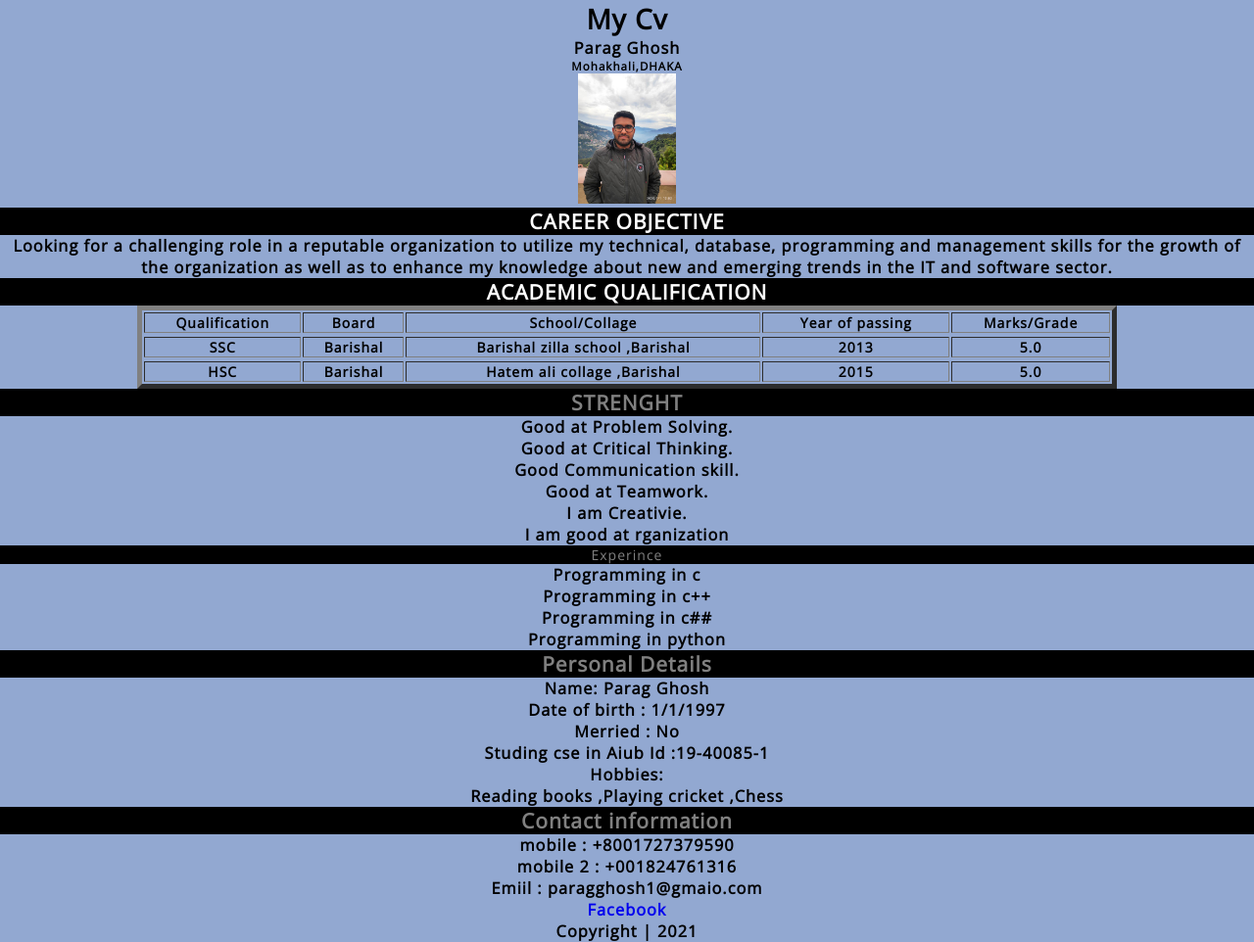
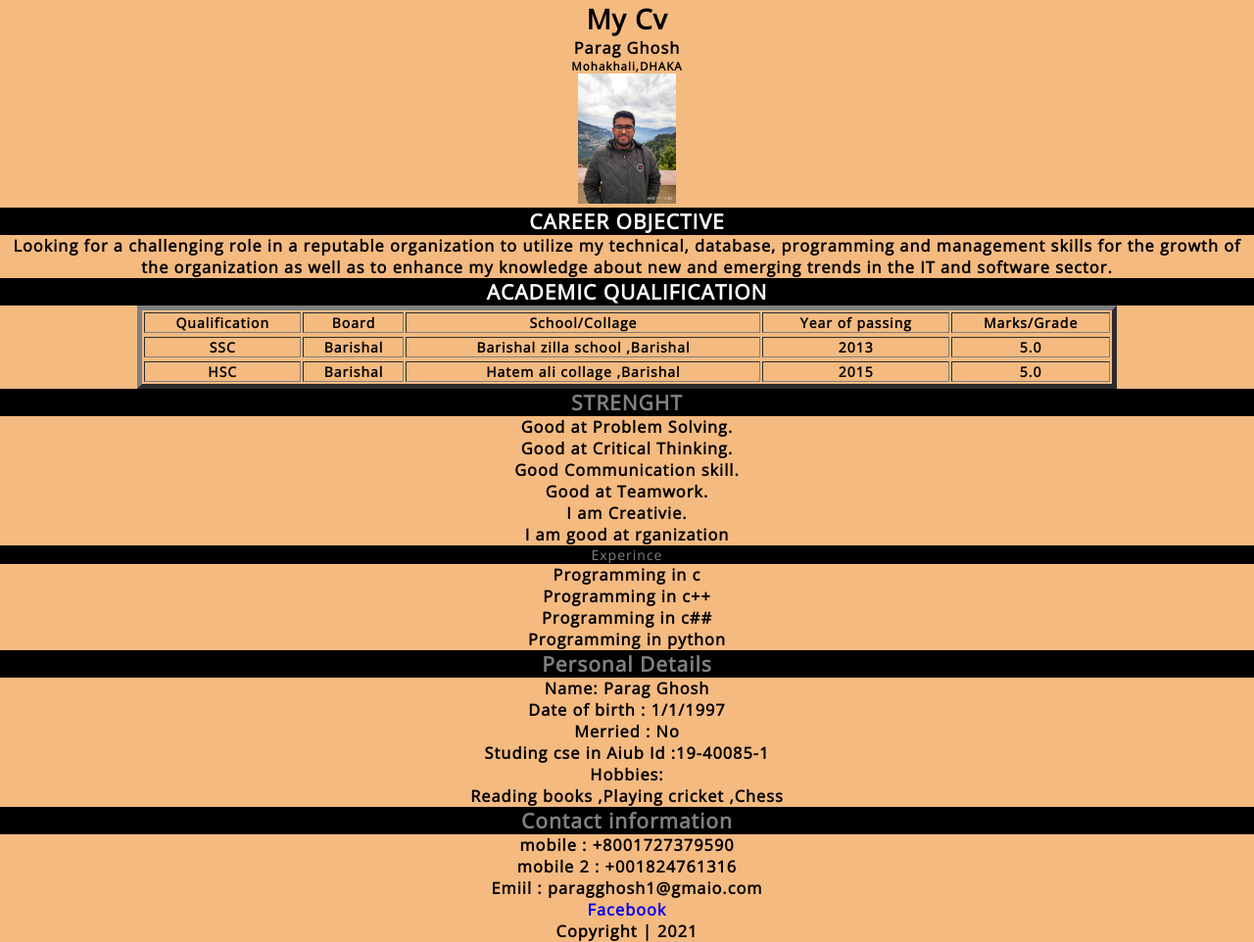
Before and after one commit to ParagGhosh20/webtech-i-19-40085-1, a PHP site: page /cv.html in a window 1280 px wide. Shown: the whole page at 98% size. Run offline with PHP 8.4, Linux system fonts and the light colour scheme; lists and menus that the app fills with data are empty.

Commit message:
CV and From

```diff
--- a/Lab Task 1/style.css
+++ b/Lab Task 1/style.css
@@ -12,7 +12,7 @@
 }
 
 body{
-	background: #92a8d1;
+	background: #f4ba80;
 	color: #000000;
 	font-size: 14px;
 	letter-spacing: 1px;
```
Also changed, not shown: Lab Task 1/cvScreenshot1.png.
